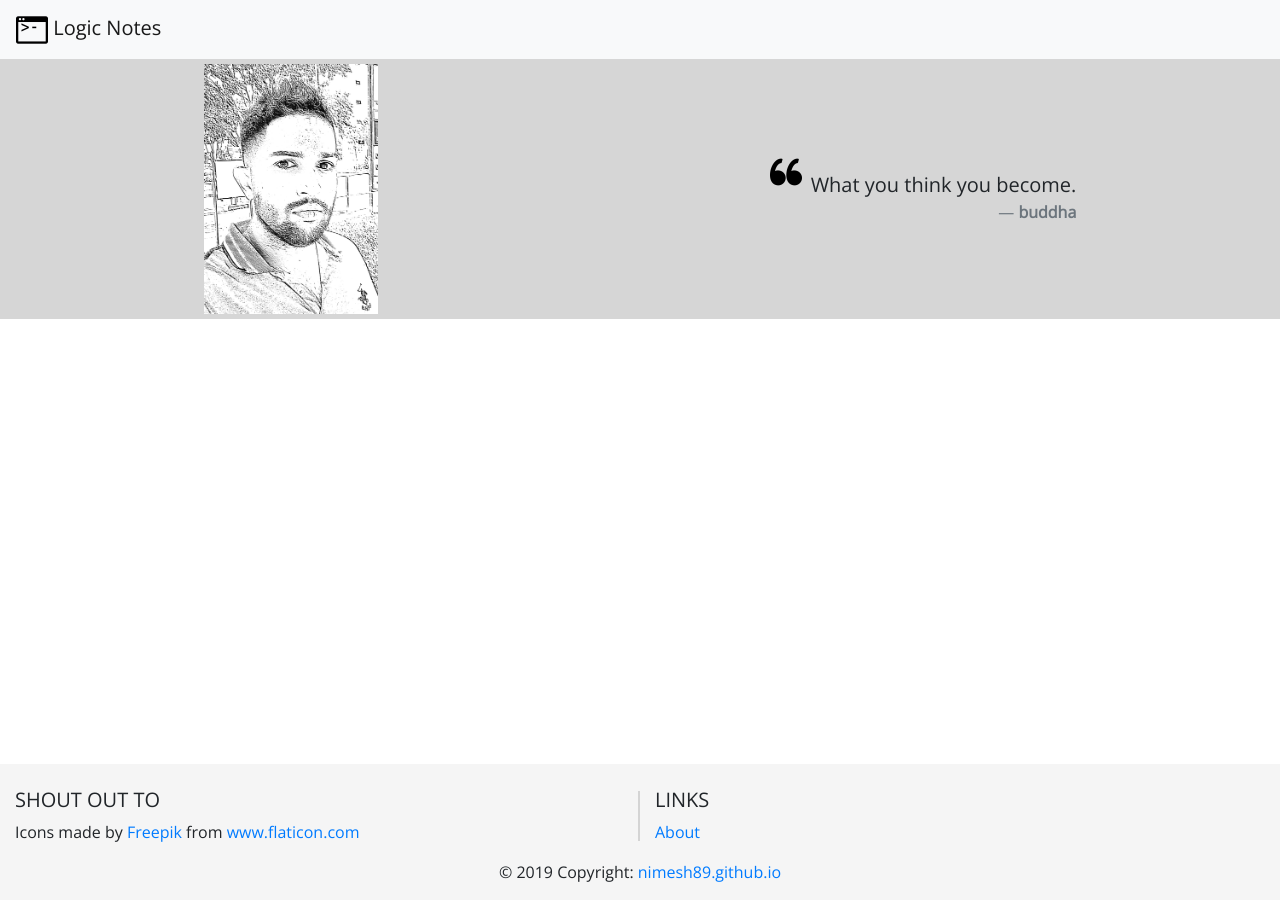
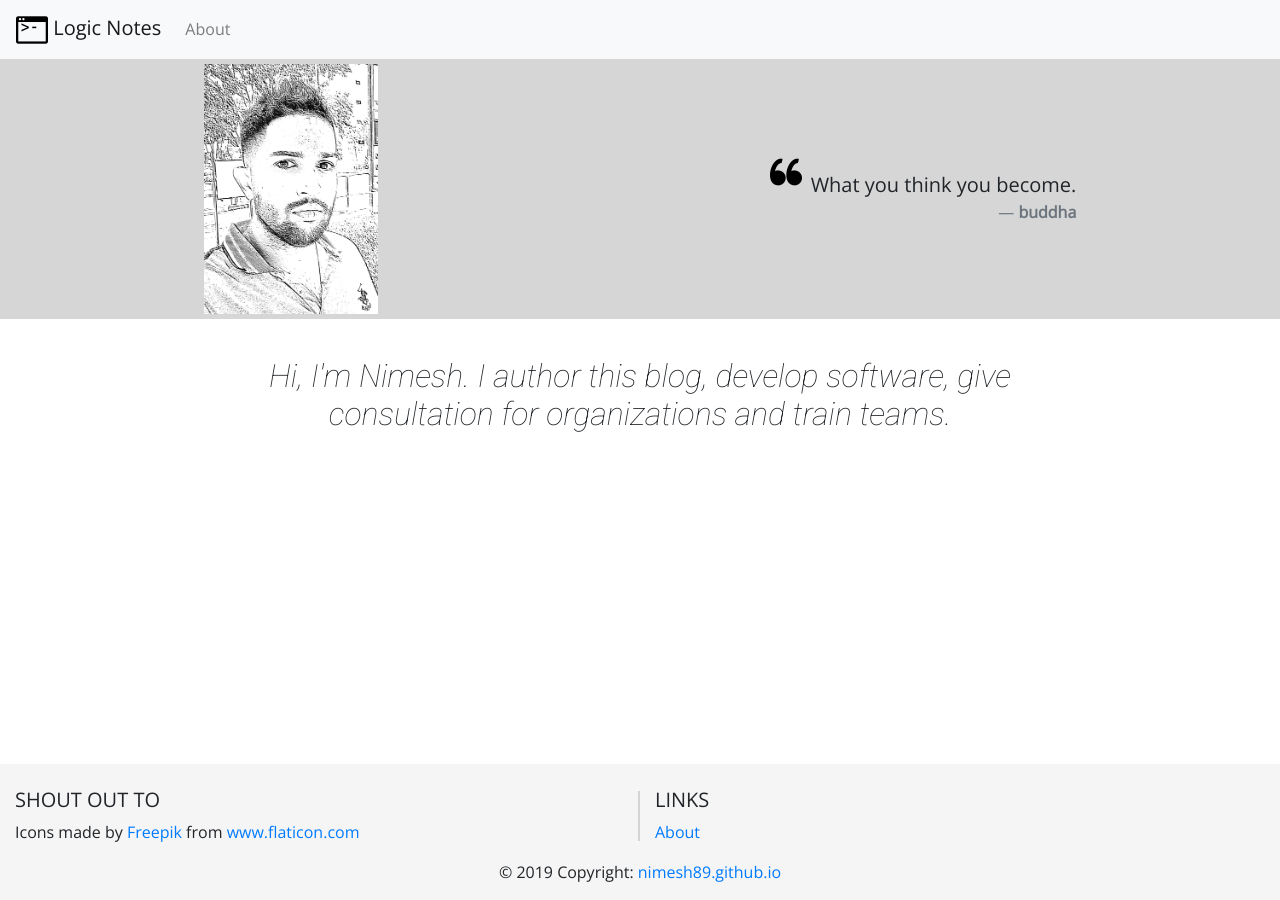
Before and after one commit to nimesh89/nimesh89.github.io, a Jekyll site: the page built from about.markdown, in a window 1280 px wide. Built offline with Jekyll 4.4.1, drawn with Linux system fonts in a browser that asks for light colours.

Commit message:
upded the about page

```diff
--- a/_layouts/default.html
+++ b/_layouts/default.html
@@ -22,17 +22,19 @@
     <meta name="msapplication-TileColor" content="#ffffff">
     <meta name="msapplication-TileImage" content="/assets/ms-icon-144x144.png">
     <meta name="theme-color" content="#ffffff">
-    <link rel="preload" href="https://fonts.googleapis.com/css?family=Open+Sans&display=swap" as="style"
-        onload="this.rel='stylesheet'">
-    <link rel="preload" href="https://stackpath.bootstrapcdn.com/bootstrap/4.3.1/css/bootstrap.min.css"  as="style" crossorigin="anonymous" onload="this.rel='stylesheet'">
+    <link rel="preload" href="https://fonts.googleapis.com/css?family=Open+Sans|Hind|Roboto:100,100i&display=swap"
+        as="style" onload="this.rel='stylesheet'">
+    <link rel="preload" href="https://stackpath.bootstrapcdn.com/bootstrap/4.3.1/css/bootstrap.min.css" as="style"
+        crossorigin="anonymous" onload="this.rel='stylesheet'">
     <noscript>
-        <link rel="stylesheet" href="https://fonts.googleapis.com/css?family=Open+Sans&display=swap">
+        <link rel="stylesheet"
+            href="https://fonts.googleapis.com/css?family=Open+Sans|Hind|Roboto:100,100i&display=swap">
         <link rel="stylesheet" href="https://stackpath.bootstrapcdn.com/bootstrap/4.3.1/css/bootstrap.min.css"
             integrity="sha384-ggOyR0iXCbMQv3Xipma34MD+dH/1fQ784/j6cY/iJTQUOhcWr7x9JvoRxT2MZw1T" crossorigin="anonymous">
     </noscript>
     <link href="/assets/main.css?v=7" rel="stylesheet">
     {% if page.header_css %}
-        {{ page.header_css }}
+    {{ page.header_css }}
     {% endif %}
 </head>
 
@@ -41,6 +43,18 @@
         <a class="navbar-brand" href="/">
             <img src="/assets/icon.png" width="32" height="32" />
             <span>Logic Notes</span></a>
+        <button class="navbar-toggler" type="button" data-toggle="collapse" data-target="#navbarSupportedContent"
+            aria-controls="navbarSupportedContent" aria-expanded="false" aria-label="Toggle navigation">
+            <span class="navbar-toggler-icon"></span>
+        </button>
+
+        <div class="collapse navbar-collapse" id="navbarSupportedContent">
+            <ul class="navbar-nav mr-auto">
+                <li class="nav-item">
+                    <a class="nav-link" href="/about">About</a>
+                </li>
+            </ul>
+        </div>
     </nav>
     {{ content }}
     <footer class="page-footer font-small blue pt-4">
--- a/about.markdown
+++ b/about.markdown
@@ -5,7 +5,7 @@ permalink: /about/
 header_css: |
     <link href="/assets/css/about.css?v=2" rel="stylesheet">
 ---
-<div class="about-container">
+<div class="about-header-container">
     <img class="about-me-pic" src="/assets/img/rsz_file_001.png" />
     <div class="about-me-contact">
         <blockquote class="quot-1 blockquote text-right">
@@ -13,5 +13,8 @@ header_css: |
             <p class="mb-0">What you think you become.</p>
             <footer class="blockquote-footer"><b>buddha</b></footer>
         </blockquote>
-    <div>
+    </div>
 </div>
+<div class="about-intro-text">
+ <p>Hi, I'm Nimesh. I author this blog, develop software, give consultation for organizations and train teams.</p>
+</div>
--- a/assets/css/about.css
+++ b/assets/css/about.css
@@ -3,12 +3,27 @@
     height: 250px;
 }
 
-.about-container {
+.about-header-container {
     display: flex;
     flex-direction: row;
     background-color: #cccc;
     padding: 5px 0px 5px;
     justify-content: space-around;
+}
+
+
+
+.about-intro-text {
+    font-family: 'Roboto', sans-serif;
+    font-size: 32px;
+    font-style: italic;
+    font-weight: 100;
+    line-height: 1.2;
+    margin-left: auto;
+    margin-right: auto;
+    max-width: 70vw;
+    text-align: center;
+    margin-top: 3vw;
 }
 
 @media only screen
@@ -20,7 +35,7 @@
 
 @media only screen
   and (max-width: 415px) {
-    .about-container {
+    .about-header-container {
         flex-wrap: wrap;
     }
 
@@ -32,11 +47,15 @@
         margin-right: auto;
         margin-left: auto;
     }
+
+    .about-intro-text {
+        max-width: 100vw;
+    }
 }
 
 @media only screen
   and (min-width: 416px) {
-    .about-container {
+    .about-header-container {
         flex-wrap: nowrap;
     }
 
```
